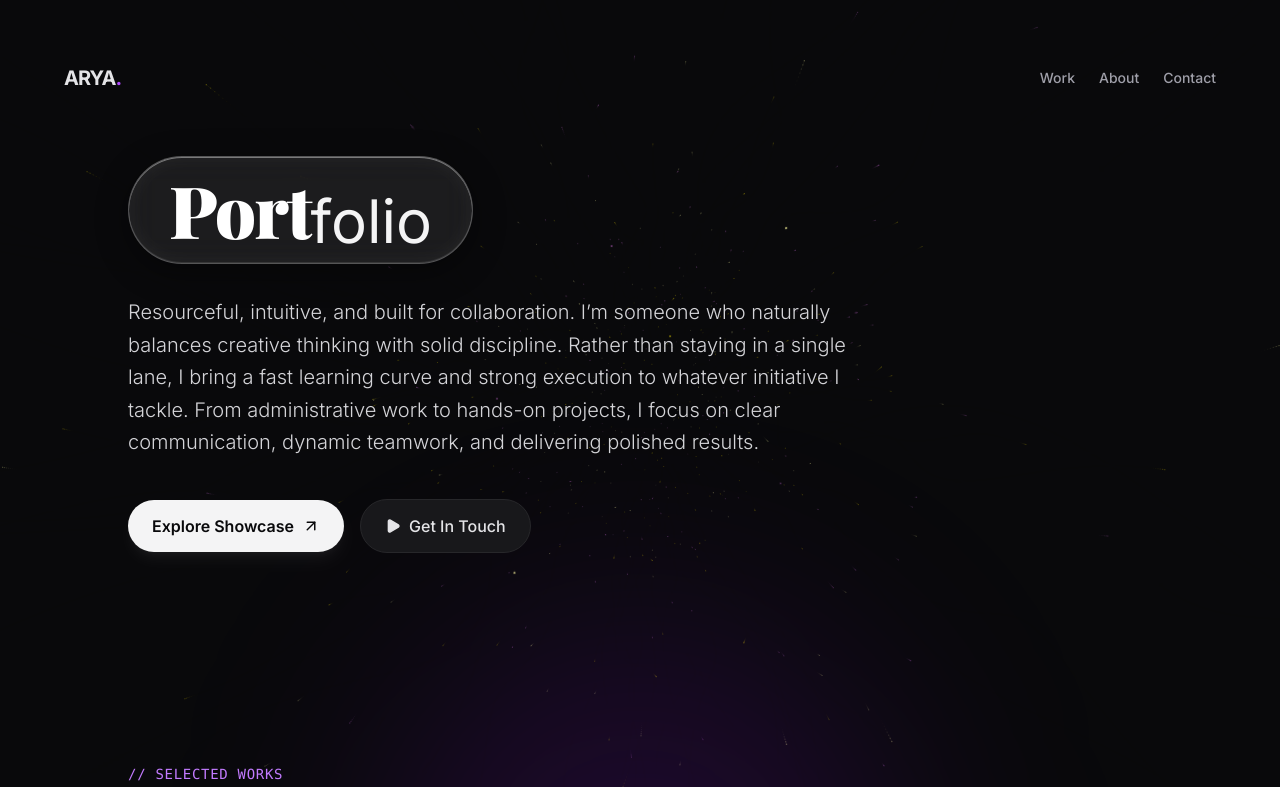
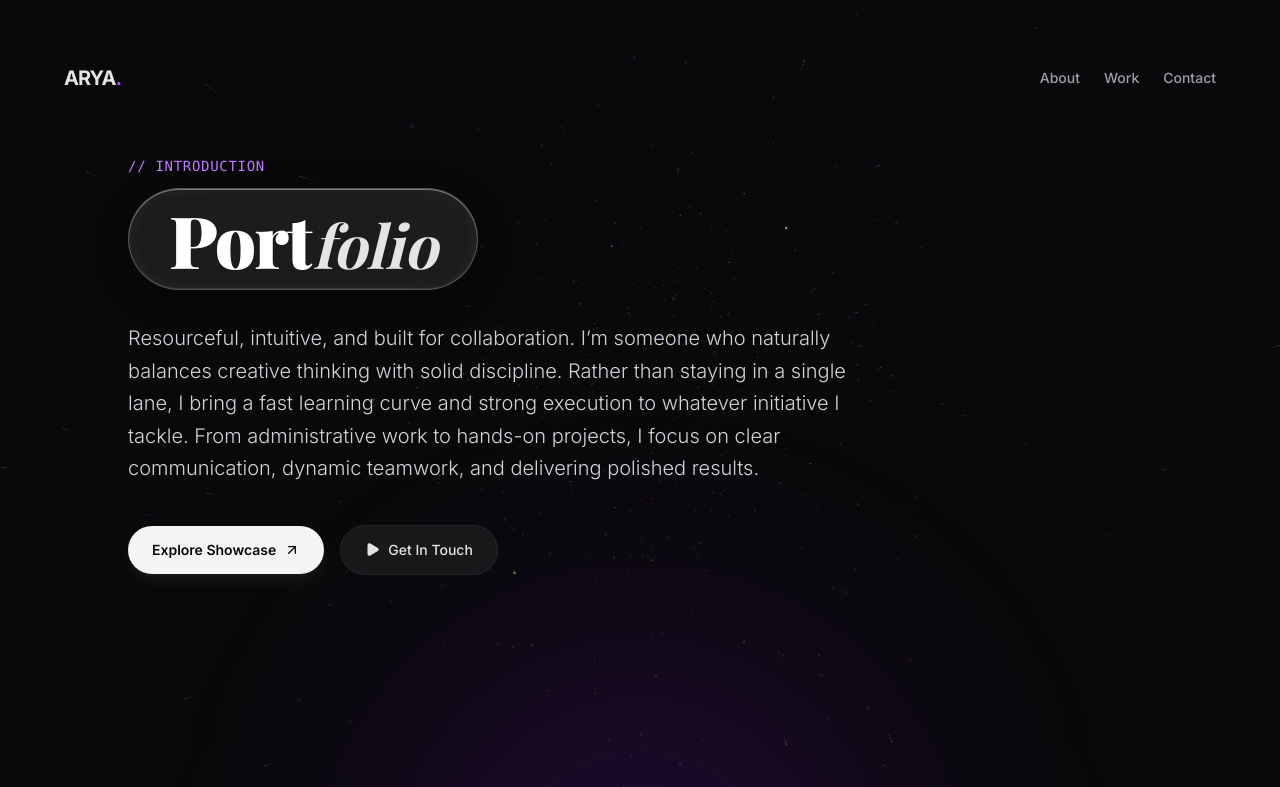
Before and after one commit to noy2high/portfolio, a Next.js app: page / in a window 1280 px wide. Shown: the top 787 px of the page. Built offline with nearby package versions, Linux system fonts and the light colour scheme.

Commit message:
Update page.tsx

```diff
--- a/app/page.tsx
+++ b/app/page.tsx
@@ -9,46 +9,56 @@ import GlitterWrap from "./components/GlitterWrap";
 
 export default function Home() {
   return (
-    <main className="relative min-h-screen bg-zinc-950 text-zinc-100 overflow-hidden flex flex-col justify-between p-8 md:p-16">
+    <main className="relative min-h-screen bg-zinc-950 text-zinc-100 overflow-hidden flex flex-col justify-between p-5 sm:p-8 md:p-16">
 
       {/* Animated Starfield Tunnel Background */}
       <GlitterWrap />
 
       {/* Dynamic Background Glow FX */}
-      <div className="absolute top-1/4 left-1/2 -translate-x-1/2 -translate-y-1/2 w-[500px] h-[500px] bg-purple-600/15 blur-[120px] rounded-full pointer-events-none z-0" />
-      <div className="absolute bottom-10 right-10 w-[400px] h-[400px] bg-blue-600/10 blur-[140px] rounded-full pointer-events-none z-0" />
+      <div className="absolute top-1/4 left-1/2 -translate-x-1/2 -translate-y-1/2 w-[300px] sm:w-[500px] h-[300px] sm:h-[500px] bg-purple-600/15 blur-[120px] rounded-full pointer-events-none z-0" />
+      <div className="absolute bottom-10 right-10 w-[250px] sm:w-[400px] h-[250px] sm:h-[400px] bg-blue-600/10 blur-[140px] rounded-full pointer-events-none z-0" />
 
       {/* Navigation Header */}
       <motion.header
         initial={{ opacity: 0, y: -20 }}
         animate={{ opacity: 1, y: 0 }}
         transition={{ duration: 0.8, ease: "easeOut" }}
-        className="flex justify-between items-center z-10 max-w-7xl mx-auto w-full relative"
+        className="flex justify-between items-center z-20 max-w-7xl mx-auto w-full relative"
       >
-        <span className="text-xl font-bold tracking-tighter uppercase text-zinc-200">
+        <a href="#" className="text-xl font-bold tracking-tighter uppercase text-zinc-200">
           ARYA<span className="text-purple-500">.</span>
-        </span>
-        <nav className="flex gap-6 text-sm text-zinc-400 font-medium">
+        </a>
+        <nav className="flex gap-4 sm:gap-6 text-xs sm:text-sm text-zinc-400 font-medium">
+          <a href="#about-hero" className="hover:text-white transition-colors duration-200">About</a>
           <a href="#work" className="hover:text-white transition-colors duration-200">Work</a>
-          <a href="#about" className="hover:text-white transition-colors duration-200">About</a>
           <a href="#contact" className="hover:text-white transition-colors duration-200">Contact</a>
         </nav>
       </motion.header>
 
       {/* Main Hero Content */}
-      <div className="my-auto pt-16 pb-12 z-10 max-w-5xl mx-auto w-full relative flex flex-col items-start text-left">
+      <div id="about-hero" className="my-auto pt-16 pb-12 z-10 max-w-5xl mx-auto w-full relative flex flex-col items-start text-left scroll-mt-24">
 
-        {/* Custom Glassmorphism Header Badge */}
+        {/* Introduction Tag */}
+        <motion.span
+          initial={{ opacity: 0 }}
+          animate={{ opacity: 1 }}
+          transition={{ duration: 0.6, delay: 0.1 }}
+          className="text-purple-400 font-mono text-xs sm:text-sm tracking-wider uppercase mb-3"
+        >
+          // Introduction
+        </motion.span>
+
+        {/* Refined Glassmorphism Header Badge */}
         <motion.div
           initial={{ opacity: 0, y: 20 }}
           animate={{ opacity: 1, y: 0 }}
           transition={{ duration: 0.8, delay: 0.2 }}
-          className="glass-badge px-10 py-4 mb-8 flex items-baseline gap-1 shadow-2xl select-none"
+          className="glass-badge px-6 sm:px-10 py-2.5 sm:py-3.5 mb-8 flex items-baseline gap-0.5 shadow-2xl select-none"
         >
-          <span className="font-playfair font-black text-5xl md:text-7xl text-white tracking-tight leading-none">
+          <span className="font-playfair font-black text-4xl sm:text-6xl md:text-7xl text-white tracking-tight leading-none">
             Port
           </span>
-          <span className="font-cursive font-normal text-4xl md:text-6xl text-zinc-100 -ml-1 transform translate-y-1">
+          <span className="font-playfair italic font-normal text-3xl sm:text-5xl md:text-6xl text-zinc-200 leading-none">
             folio
           </span>
         </motion.div>
@@ -58,7 +68,7 @@ export default function Home() {
           initial={{ opacity: 0, y: 20 }}
           animate={{ opacity: 1, y: 0 }}
           transition={{ duration: 0.8, delay: 0.3 }}
-          className="text-lg md:text-xl text-zinc-300 max-w-3xl font-light leading-relaxed mb-10"
+          className="text-base sm:text-lg md:text-xl text-zinc-300 max-w-3xl font-light leading-relaxed mb-10"
         >
           Resourceful, intuitive, and built for collaboration. I’m someone who naturally balances creative thinking with solid discipline. Rather than staying in a single lane, I bring a fast learning curve and strong execution to whatever initiative I tackle. From administrative work to hands-on projects, I focus on clear communication, dynamic teamwork, and delivering polished results.
         </motion.p>
@@ -68,25 +78,25 @@ export default function Home() {
           initial={{ opacity: 0, y: 20 }}
           animate={{ opacity: 1, y: 0 }}
           transition={{ duration: 0.8, delay: 0.4 }}
-          className="flex flex-wrap gap-4 items-center mb-16"
+          className="flex flex-wrap gap-3 sm:gap-4 items-center mb-16"
         >
           <motion.a
             whileHover={{ scale: 1.03 }}
             whileTap={{ scale: 0.97 }}
             href="#work"
-            className="flex items-center gap-2 px-6 py-3.5 bg-zinc-100 text-zinc-950 font-semibold rounded-full hover:bg-white transition-all shadow-lg shadow-white/5"
+            className="flex items-center gap-2 px-5 sm:px-6 py-3 sm:py-3.5 bg-zinc-100 text-zinc-950 font-semibold text-xs sm:text-sm rounded-full hover:bg-white transition-all shadow-lg shadow-white/5"
           >
             <span>Explore Showcase</span>
-            <ArrowUpRight size={18} />
+            <ArrowUpRight size={16} />
           </motion.a>
 
           <motion.a
             whileHover={{ scale: 1.03 }}
             whileTap={{ scale: 0.97 }}
             href="#contact"
-            className="flex items-center gap-2 px-6 py-3.5 bg-zinc-900 text-zinc-200 border border-zinc-800 font-medium rounded-full hover:bg-zinc-800 hover:border-zinc-700 transition-all"
+            className="flex items-center gap-2 px-5 sm:px-6 py-3 sm:py-3.5 bg-zinc-900 text-zinc-200 border border-zinc-800 font-medium text-xs sm:text-sm rounded-full hover:bg-zinc-800 hover:border-zinc-700 transition-all"
           >
-            <Play size={16} className="fill-zinc-200" />
+            <Play size={15} className="fill-zinc-200" />
             <span>Get In Touch</span>
           </motion.a>
         </motion.div>
```
